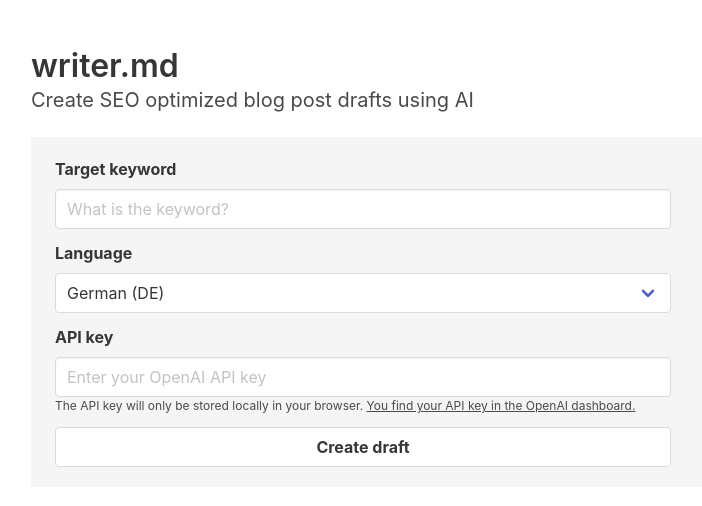
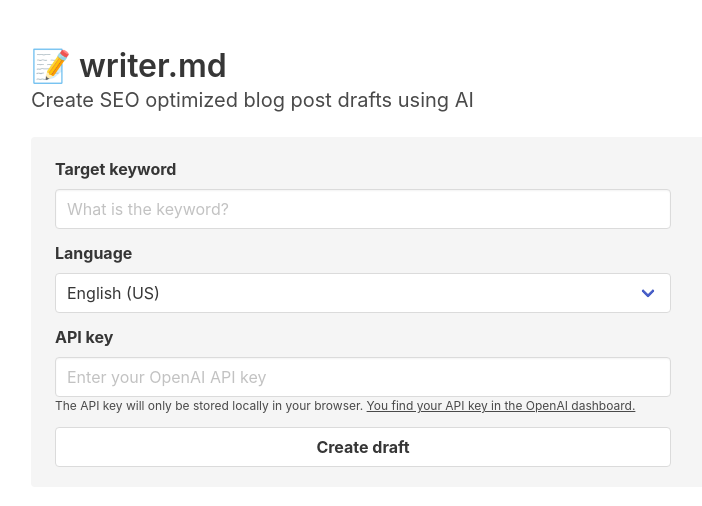
Before and after one commit to jermainee/writer.md, a React (Create React App) app: page / in a window 1280 px wide. Shown: the top 506 px of the page, without its empty margins (269-971 px from the left). Built offline with nearby package versions, Linux system fonts and the light colour scheme.

Commit message:
Add keep alive to fetch

```diff
--- a/src/App.tsx
+++ b/src/App.tsx
@@ -8,7 +8,7 @@
                 <div className="hero">
                     <div className="hero-body">
                         <div className="container">
-                            <div className="title">writer.md</div>
+                            <div className="title">📝 writer.md</div>
                             <div className="subtitle">Create SEO optimized blog post drafts using AI</div>
                             <Writer/>
                         </div>
--- a/src/Writer.tsx
+++ b/src/Writer.tsx
@@ -7,6 +7,7 @@
     apiKey: string;
     isSubmitted: boolean;
     markdownText: string;
+    isFinished: boolean;
 }
 
 export default class Writer extends Component<{}, IAppState> {
@@ -15,10 +16,11 @@
         super(props);
         this.state = {
             keyword: null,
-            language: 'de',
+            language: 'en',
             apiKey: localStorage.getItem("api_key") ?? '',
             isSubmitted: false,
             markdownText: '',
+            isFinished: false,
         };
     }
     public render() {
@@ -38,7 +40,11 @@
                             <div className="control">
                                 <div className="select is-fullwidth">
                                     <select onChange={this.handleLanguageChange}>
+                                        <option value="en">English (US)</option>
                                         <option value="de">German (DE)</option>
+                                        <option value="nl">Dutch (NL)</option>
+                                        <option value="es">Spanish (ES)</option>
+                                        <option value="it">Italian (IT)</option>
                                     </select>
                                 </div>
                             </div>
@@ -65,7 +71,7 @@
         return (
             <>
                 <hr/>
-                <div className="content">
+                <div className="content markdownContent">
                     <ReactMarkdown>{this.state.markdownText}</ReactMarkdown>
                 </div>
             </>
@@ -73,14 +79,17 @@
     }
 
     private fetchWriterResponse = () => {
-        fetch(`${this.apiUrl}/generate/${this.state.keyword}?openai_key=${this.state.apiKey}&language=${this.state.language}`)
+        fetch(`${this.apiUrl}/generate/${this.state.keyword}?openai_key=${this.state.apiKey}&language=${this.state.language}`, { keepalive: true })
             .then(async (response) => {
                 // response.body is a ReadableStream
                 // @ts-ignore
                 const reader = response.body.pipeThrough(new TextDecoderStream()).getReader();
                 for await (const chunk of this.readChunks(reader)) {
                     this.setState({ markdownText: this.state.markdownText + chunk });
+                    window.scrollTo(0, document.body.scrollHeight);
                 }
+
+                //this.setState({ isFinished: true });
             })
             .catch((err) => console.error(err));
     }
@@ -100,9 +109,7 @@
 
     private handleFormSubmit = (event: React.FormEvent<HTMLFormElement>) => {
         event.preventDefault();
-        console.log(this.state.keyword);
         this.setState({ isSubmitted: true });
-
         this.fetchWriterResponse();
     }
 
```
